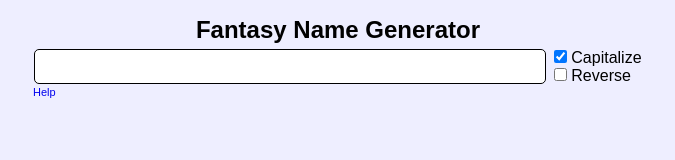
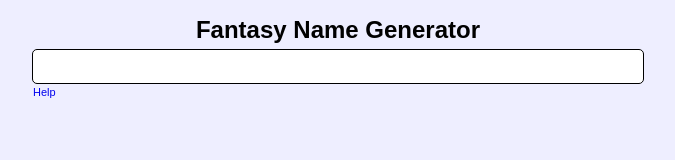
Before and after one commit to skeeto/fantasyname, a plain HTML site: page js/index.html in a window 1280 px wide. Shown: the whole page, without its empty margins (302-977 px from the left). Drawn offline with nearby package versions, Linux system fonts and the light colour scheme.

Commit message:
Due to syntax, remove options from demo UI.

```diff
--- a/js/index.html
+++ b/js/index.html
@@ -12,16 +12,6 @@
 
     <form id="input">
       <input type="text" id="spec"/>
-      <div class="options">
-        <span class="option">
-          <input type="checkbox" id="capitalize" checked/>
-          <label>Capitalize</label>
-        </span>
-        <span class="option">
-          <input type="checkbox" id="reverse"/>
-          <label>Reverse</label>
-        </span>
-      </div>
     </form>
 
     <div id="instructions">
--- a/js/page.css
+++ b/js/page.css
@@ -15,20 +15,13 @@ h1 {
 #spec {
     display: inline-block;
     text-align: center;
-    width: 500px;
+    width: 600px;
     border: 1px solid black;
     font-size: 20px;
     padding: 5px;
     border-radius: 5px;
     margin: 0px auto 5px auto;
     vertical-align: text-top;
-}
-
-.options {
-    display: inline-block;
-    text-align: left;
-    vertical-align: text-top;
-    margin-left: 3px;
 }
 
 .option {
--- a/js/page.js
+++ b/js/page.js
@@ -21,12 +21,6 @@ function update(event) {
     clear();
     try {
         generator = NameGen.compile($('#spec').val());
-        if ($('#reverse').prop('checked')) {
-            generator = NameGen.Reverser(generator);
-        }
-        if ($('#capitalize').prop('checked')) {
-            generator = NameGen.Capitalizer(generator);
-        }
         if (generator.max() === 0) generator = null;
         $('#spec').removeClass('invalid');
         fill();
```
